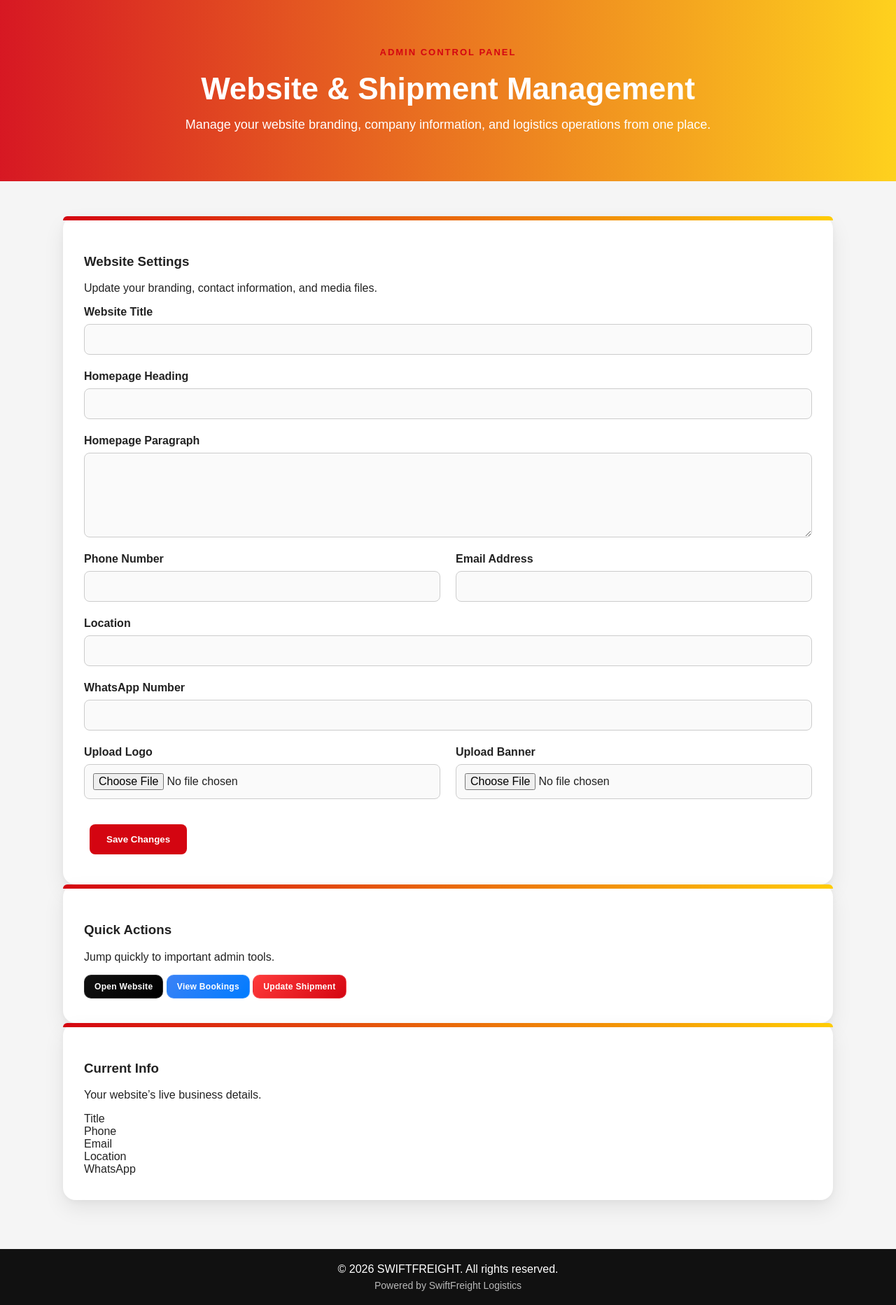
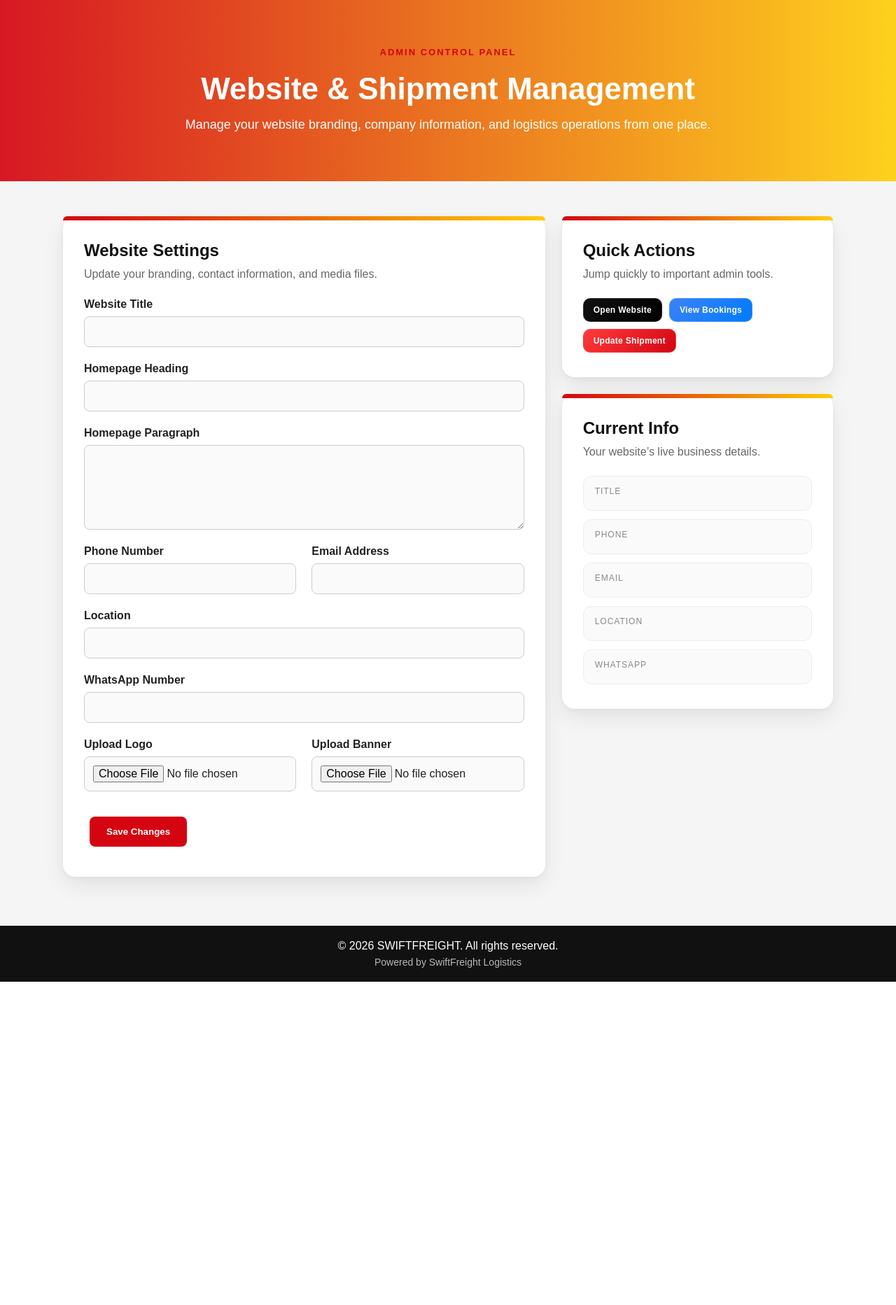
Before and after one commit to E-Swift06/swiftfreight, a Python web app: template templates/admin_dashboard.html in a window 1280 px wide. Shown: the part 133-1998 px from the top of the page at 70% size. After the commit the page ends 1536 px from the top, so only its background shows below. Run offline with Jinja, Linux system fonts and the light colour scheme; the template is opened without the code that fills it, so the values that code supplies are empty.

Commit message:
polish admin ui

```diff
--- a/static/style.css
+++ b/static/style.css
@@ -1119,3 +1119,99 @@ button {
         height: 56px;
     }
 }
+.admin-dashboard-grid {
+    display: grid;
+    grid-template-columns: 1.6fr 0.9fr;
+    gap: 24px;
+    align-items: start;
+}
+
+.admin-main-card,
+.admin-mini-card {
+    min-width: 0;
+}
+
+.admin-side-panel {
+    display: grid;
+    gap: 24px;
+}
+
+.admin-section-heading {
+    margin-bottom: 22px;
+}
+
+.admin-section-heading h3 {
+    margin: 0 0 8px;
+    font-size: 24px;
+    color: #111;
+}
+
+.admin-section-heading p {
+    margin: 0;
+    color: #666;
+    line-height: 1.5;
+}
+
+.left-align-submit {
+    text-align: left;
+}
+
+.success-message {
+    background: #ecfdf3;
+    border: 1px solid #b7ebc6;
+    color: #137333;
+}
+
+.admin-file-link {
+    display: inline-block;
+    margin-top: 10px;
+    color: #d40511;
+    text-decoration: none;
+    font-weight: 700;
+    font-size: 14px;
+}
+
+.admin-file-link:hover {
+    text-decoration: underline;
+}
+
+.admin-quick-links {
+    display: flex;
+    flex-wrap: wrap;
+    gap: 10px;
+}
+
+.admin-info-list {
+    display: grid;
+    gap: 12px;
+}
+
+.admin-info-item {
+    background: #fafafa;
+    border: 1px solid #ececec;
+    border-radius: 12px;
+    padding: 14px 16px;
+}
+
+.admin-info-item span {
+    display: block;
+    font-size: 12px;
+    color: #888;
+    text-transform: uppercase;
+    letter-spacing: 1px;
+    margin-bottom: 6px;
+}
+
+.admin-info-item strong {
+    display: block;
+    color: #111;
+    font-size: 15px;
+    line-height: 1.5;
+    word-break: break-word;
+}
+
+@media (max-width: 900px) {
+    .admin-dashboard-grid {
+        grid-template-columns: 1fr;
+    }
+}
```
